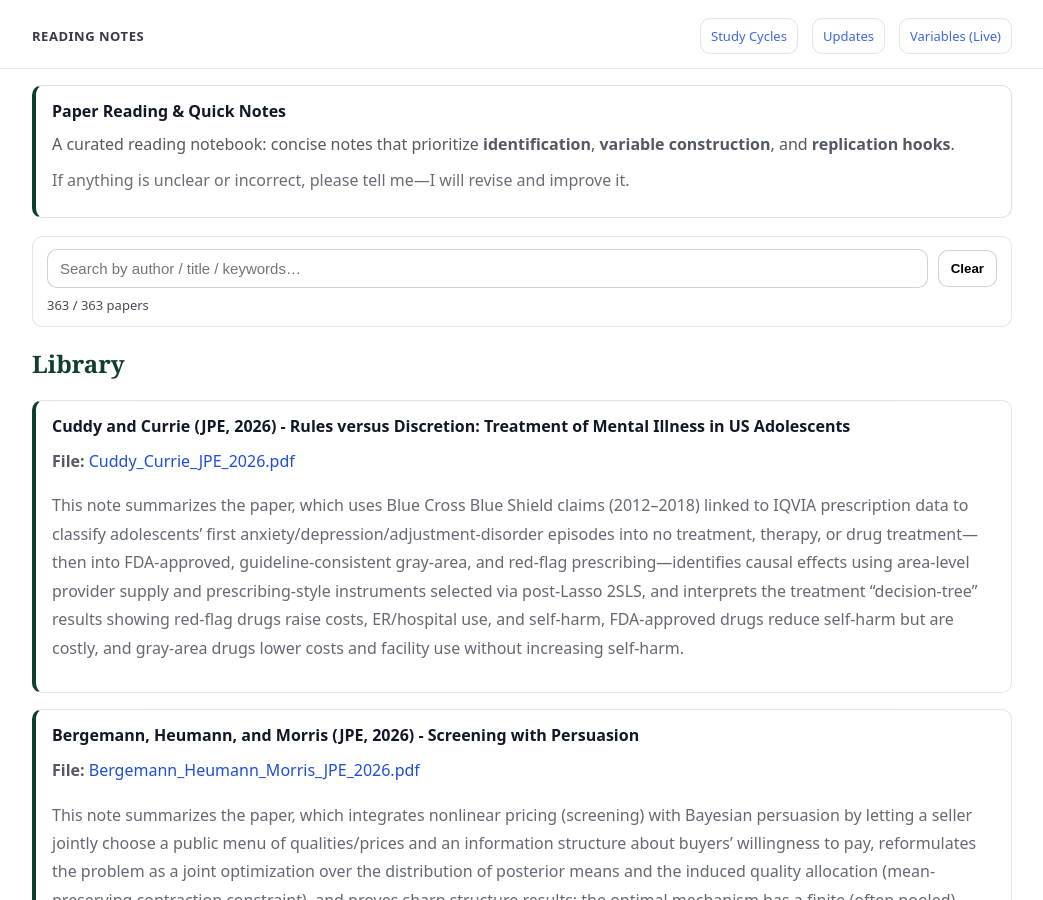
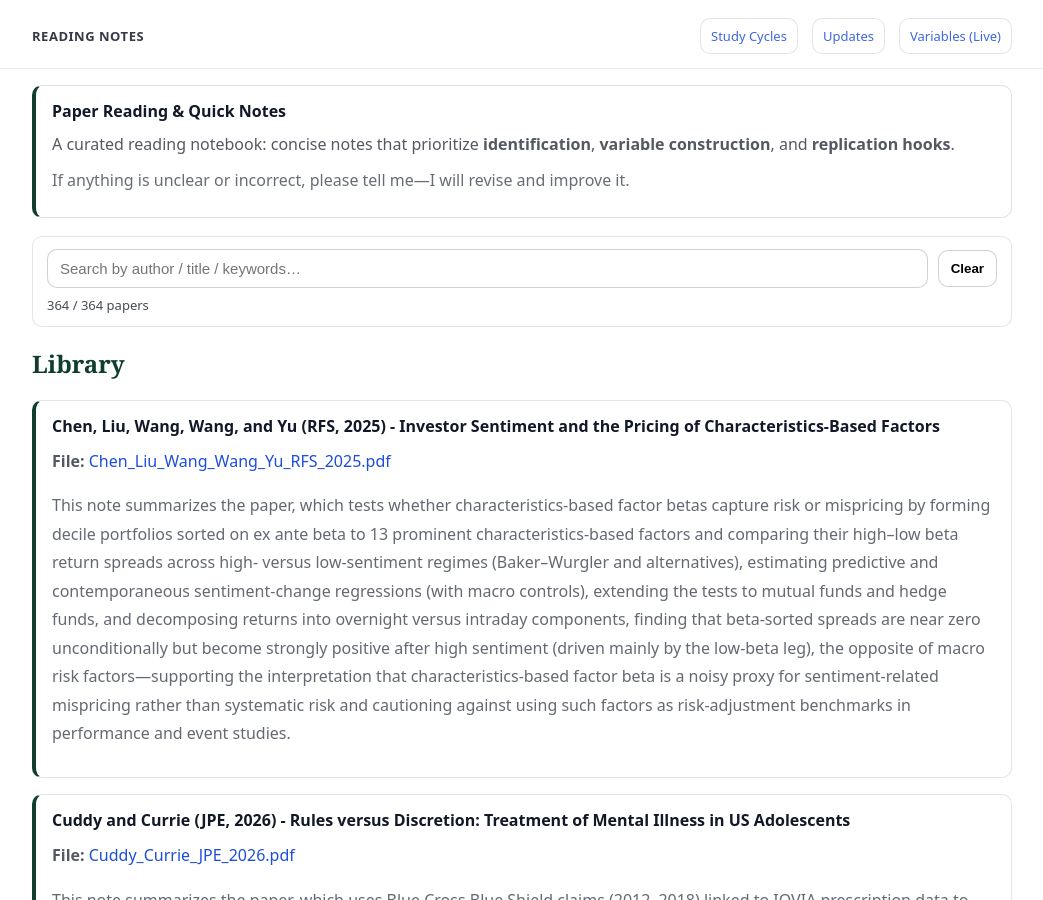
Before and after one commit to yaxinzn/study-archive, a Jekyll site: the page built from reading/index.md, in a window 1280 px wide and 900 px high. Shown: the whole window, without its empty margins (118-1161 px from the left). Built offline with Jekyll 4.4.1, drawn with Linux system fonts in a browser that asks for light colours.

Commit message:
Reading: add/update Chen_Liu_Wang_Wang_Yu_RFS_2025.pdf

```diff
--- a/_data/reading.yml
+++ b/_data/reading.yml
@@ -1,3 +1,7 @@
+- title: "Chen, Liu, Wang, Wang, and Yu (RFS, 2025) - Investor Sentiment and the Pricing of Characteristics-Based Factors"
+  file: "Chen_Liu_Wang_Wang_Yu_RFS_2025.pdf"
+  desc: "This note summarizes the paper, which tests whether characteristics-based factor betas capture risk or mispricing by forming decile portfolios sorted on ex ante beta to 13 prominent characteristics-based factors and comparing their high–low beta return spreads across high- versus low-sentiment regimes (Baker–Wurgler and alternatives), estimating predictive and contemporaneous sentiment-change regressions (with macro controls), extending the tests to mutual funds and hedge funds, and decomposing returns into overnight versus intraday components, finding that beta-sorted spreads are near zero unconditionally but become strongly positive after high sentiment (driven mainly by the low-beta leg), the opposite of macro risk factors—supporting the interpretation that characteristics-based factor beta is a noisy proxy for sentiment-related mispricing rather than systematic risk and cautioning against using such factors as risk-adjustment benchmarks in performance and event studies."
+
 - title: "Cuddy and Currie (JPE, 2026) - Rules versus Discretion: Treatment of Mental Illness in US Adolescents"
   file: "Cuddy_Currie_JPE_2026.pdf"
   desc: "This note summarizes the paper, which uses Blue Cross Blue Shield claims (2012–2018) linked to IQVIA prescription data to classify adolescents’ first anxiety/depression/adjustment-disorder episodes into no treatment, therapy, or drug treatment—then into FDA-approved, guideline-consistent gray-area, and red-flag prescribing—identifies causal effects using area-level provider supply and prescribing-style instruments selected via post-Lasso 2SLS, and interprets the treatment “decision-tree” results showing red-flag drugs raise costs, ER/hospital use, and self-harm, FDA-approved drugs reduce self-harm but are costly, and gray-area drugs lower costs and facility use without increasing self-harm."
```
Also changed, not shown: 1 other file.
